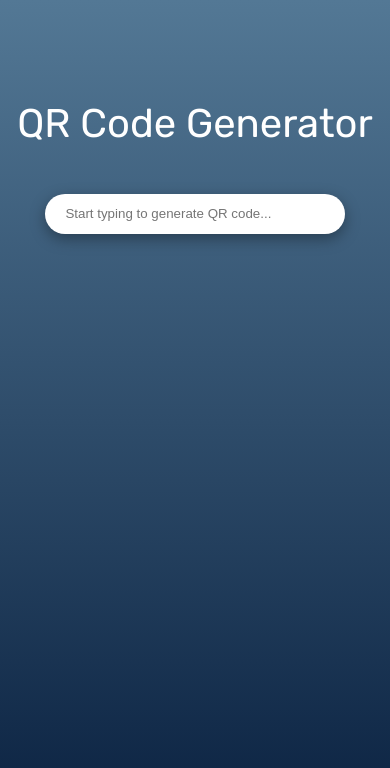
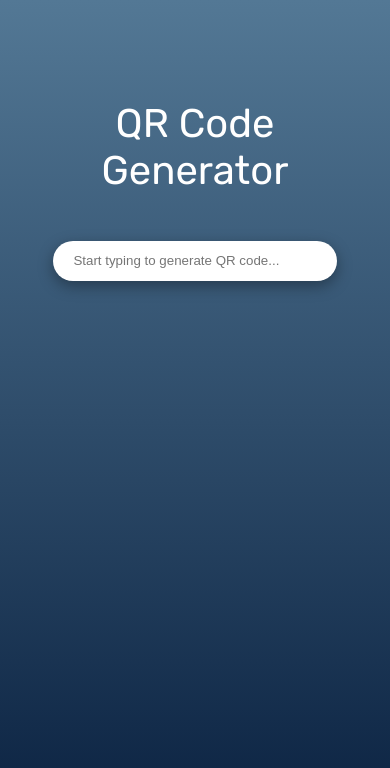
Before and after one commit to almatrass/qr-gen, a plain HTML site: page index.html in a window 390 px wide. Drawn offline with Linux system fonts and the light colour scheme.

Commit message:
Make site mobile-friendly

```diff
--- a/index.html
+++ b/index.html
@@ -21,6 +21,7 @@
     <meta name="keywords"
         content="qr generator, make free qr codes, fast qr code, free qr code, easy qr code, download qr code, qr code 5 seconds, quality qr code, qr code link, qr-gen">
 
+    <meta name="viewport" content="width=device-width, initial-scale=1.0">
     <style>
         * {
             box-sizing: border-box;
@@ -34,7 +35,7 @@
         }
 
         #mainContent {
-            margin-top: 210px;
+            margin: 210px 10px 0 10px;
             text-align: center;
         }
 
```
